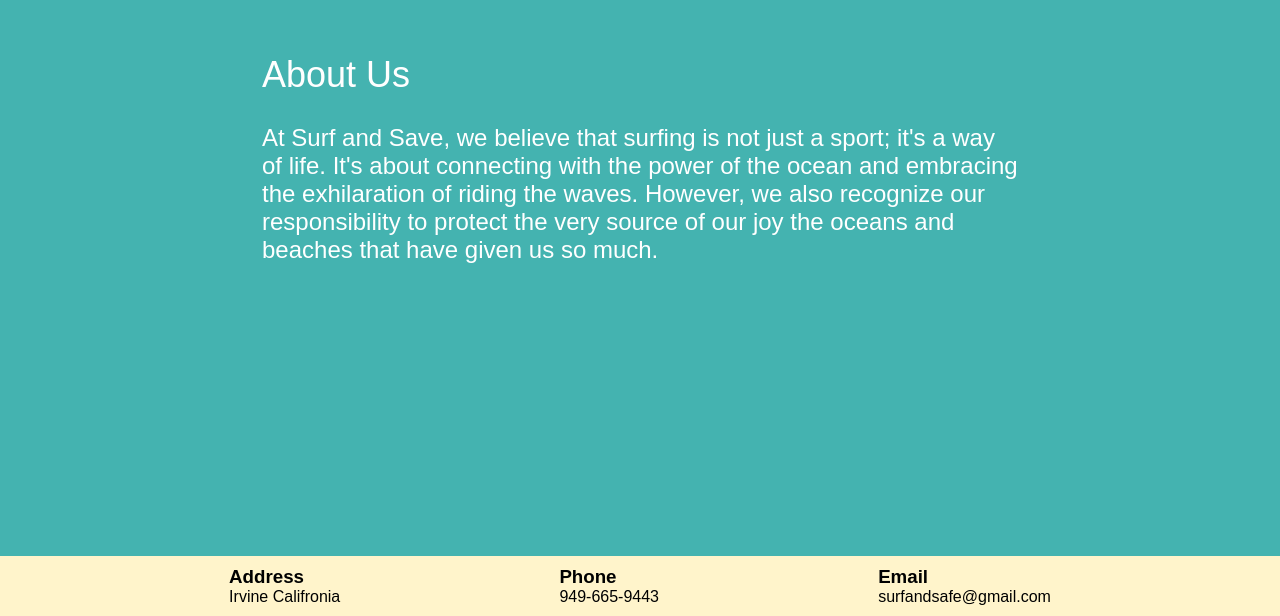
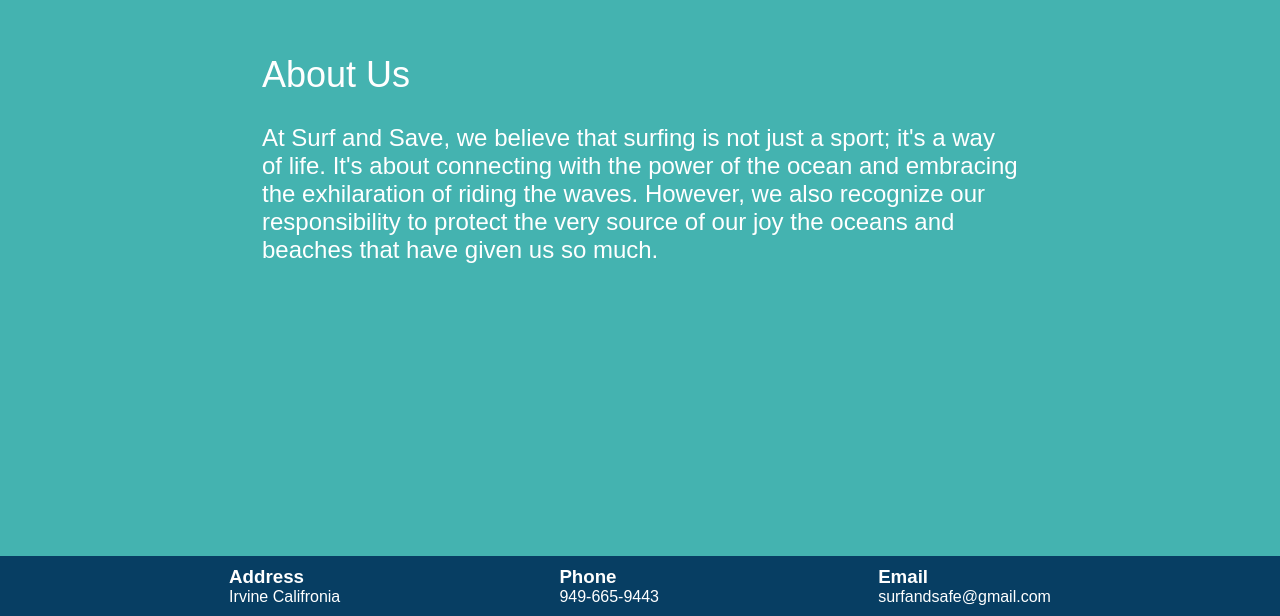
Before and after one commit to WilsonSoetomo/SurfSave, a plain HTML site: page index.html in a window 1280 px wide. Shown: the part 1044-1660 px from the top of the page. Drawn offline with Linux system fonts and the light colour scheme.

Commit message:
changing footer style

```diff
--- a/Assets/css/style.css
+++ b/Assets/css/style.css
@@ -221,7 +221,7 @@ header ul li a{
   padding: 40px 20px;
   background: lightpink;
   color: maroon;
- flex: 1 0 300px;
+  flex: 1 0 300px;
   margin: 20px;
   text-align: center;
   transition: 0.5s;
@@ -231,8 +231,9 @@ header ul li a{
   background:paleturquoise;
 }
 .contact{
-  background:rgb(255, 244, 203);
+  background:rgb(7, 62, 99);
   max-height: 10%;
+  color: white;
 }
 .contactInfo
 {
```
